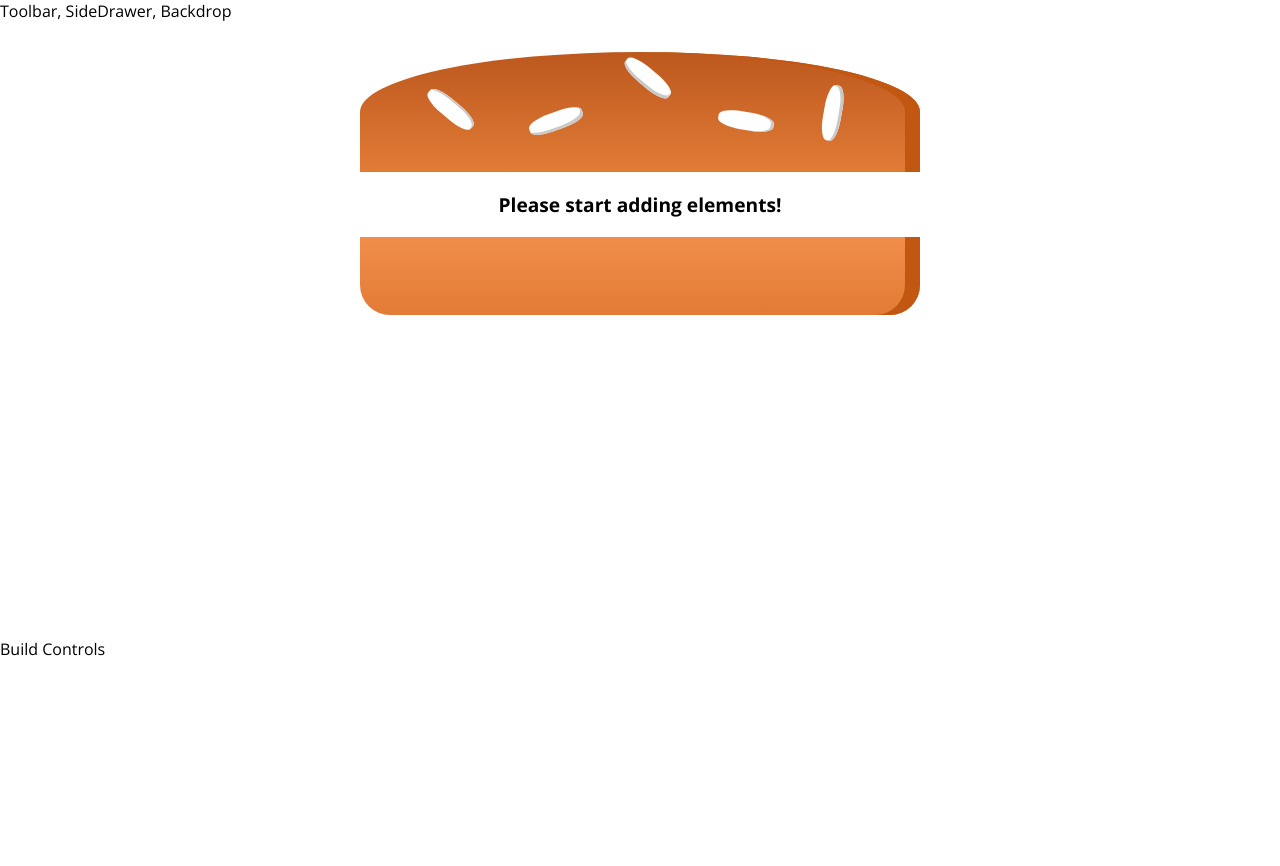
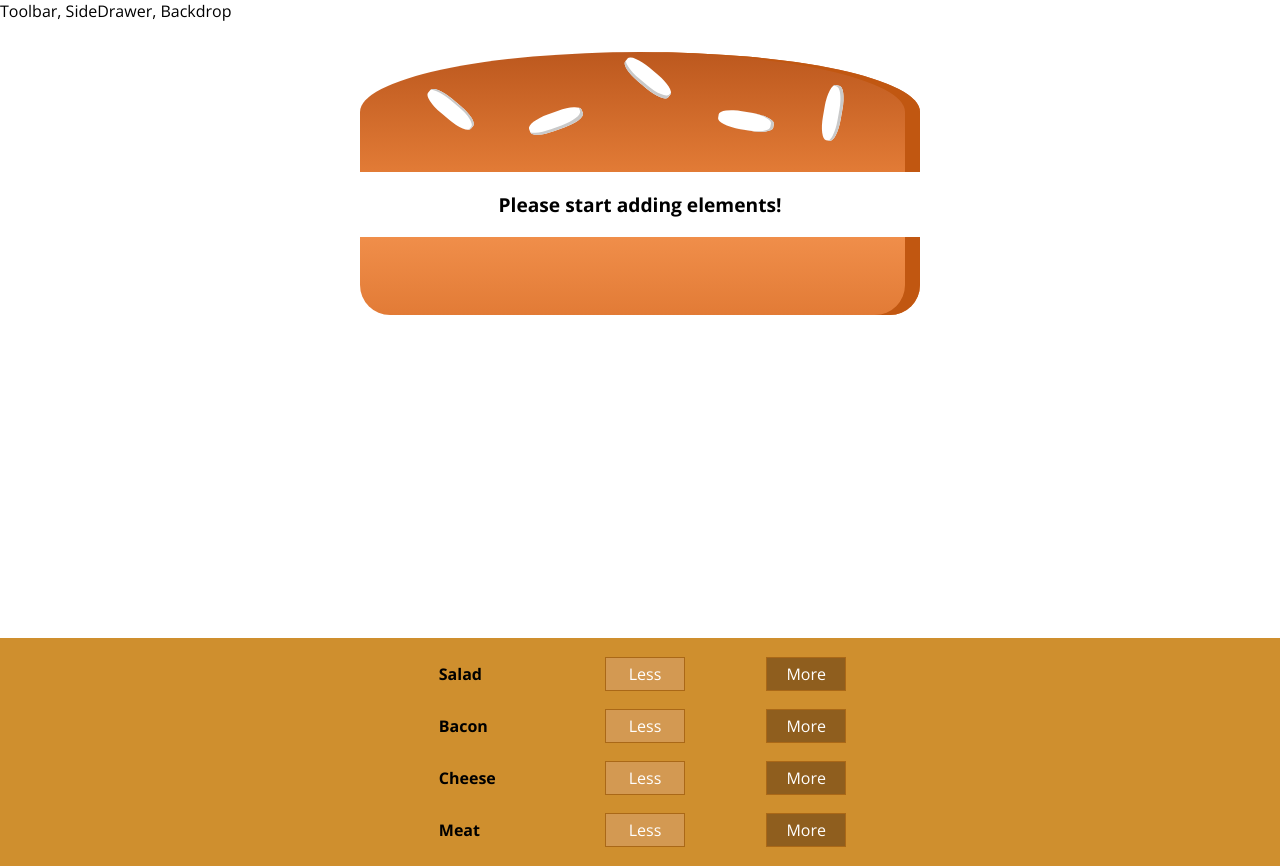
Before and after one commit to BulcsuFarmasi/react-burger-builder, a React (Create React App) app: page / in a window 1280 px wide. Before the commit the page ends 800 px from the top, so only its background shows below. Built offline with nearby package versions, Linux system fonts and the light colour scheme.

Commit message:
display BuildControl and BuildControls

```diff
--- a/src/components/Burger/BuildControls/BuildControl/BuildControl.module.css
+++ b/src/components/Burger/BuildControls/BuildControl/BuildControl.module.css
@@ -2,7 +2,8 @@
   display: flex;
   justify-content: space-between;
   align-items: center;
-  margin: 5px 0;
+  margin: 5px auto;
+  width: 33%;
 }
 
 .BuildControl button {
--- a/src/components/Burger/BuildControls/BuildControls.js
+++ b/src/components/Burger/BuildControls/BuildControls.js
@@ -1,7 +1,24 @@
 import React from "react";
 
+import classes from "./BuildControls.module.css";
+
+import BuildControl from "./BuildControl/BuildControl";
+
+const controls = [
+  { label: "Salad", type: "salad" },
+  { label: "Bacon", type: "bacon" },
+  { label: "Cheese", type: "cheese" },
+  { label: "Meat", type: "meat" }
+];
+
 const buildControls = props => {
-  return <div></div>;
+  return (
+    <div className={classes.BuildControls}>
+      {controls.map(control => (
+        <BuildControl key={control.label} label={control.label} />
+      ))}
+    </div>
+  );
 };
 
 export default buildControls;
--- a/src/containers/BurgerBuilder/BurgerBuilder.js
+++ b/src/containers/BurgerBuilder/BurgerBuilder.js
@@ -2,6 +2,7 @@
 
 import Aux from "../../hoc/Auxiliary";
 import Burger from "../../components/Burger/Burger";
+import BuildControls from "../../components/Burger/BuildControls/BuildControls";
 
 class BurgerBuilder extends Component {
   state = {
@@ -17,7 +18,7 @@
     return (
       <Aux>
         <Burger ingredients={this.state.ingredients} />
-        <div>Build Controls</div>
+        <BuildControls />
       </Aux>
     );
   }
```
Also changed, not shown: 1 other file (tests, documents, lock files or other folders).
